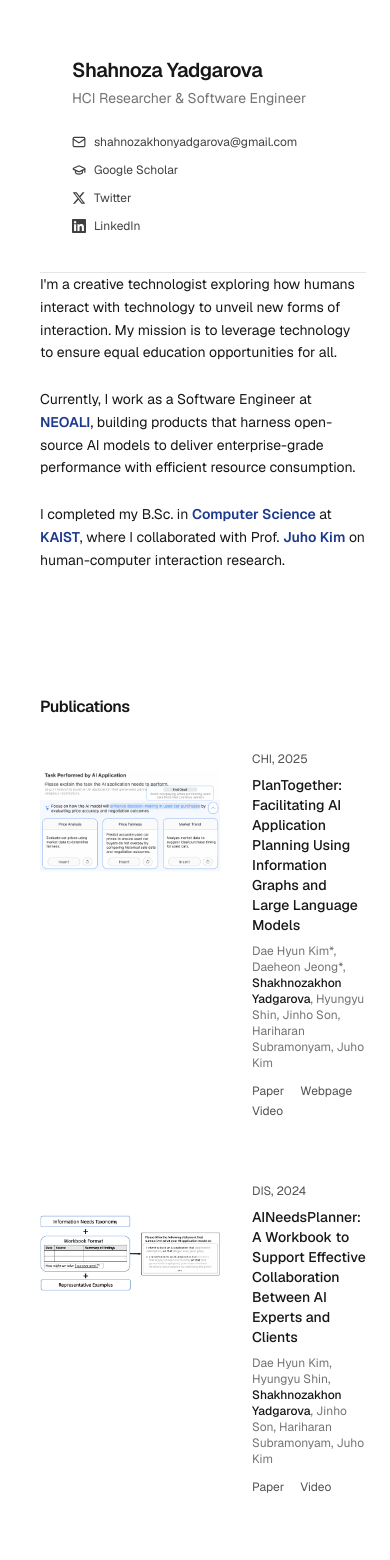
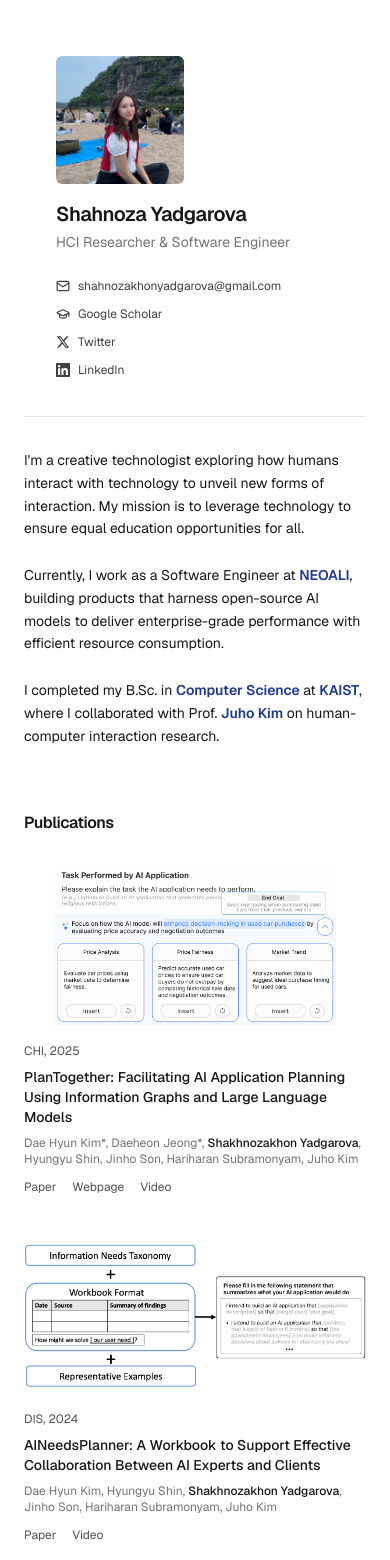
Before and after one commit to shahnozayadgar/noza, a Next.js app: page / in a window 390 px wide. Shown: the top 1560 px of the page. Built offline with nearby package versions, Linux system fonts and the light colour scheme.

Commit message:
fix(layout): improve mobile responsiveness for header, publications, and spacing

```diff
--- a/app/layout.tsx
+++ b/app/layout.tsx
@@ -29,9 +29,9 @@ export default function RootLayout({
       lang="en"
       className={`${geistSans.variable} ${geistMono.variable} h-full scroll-smooth antialiased`}
     >
-      <body className="mx-auto flex min-h-full max-w-[1440px] flex-col bg-white pt-6 pr-6 pl-10 text-neutral-900 lg:flex-row lg:pt-18 lg:pr-16 lg:pl-32">
+      <body className="mx-auto flex min-h-full max-w-[1440px] flex-col bg-white px-6 pt-6 text-neutral-900 lg:flex-row lg:pt-18 lg:pr-16 lg:pl-32">
         <Header />
-        <main className="w-full max-w-4xl flex-1 pb-12 lg:pt-8 lg:pb-16 lg:pl-16">
+        <main className="w-full max-w-4xl flex-1 pt-8 pb-12 lg:pt-8 lg:pb-16 lg:pl-16">
           {children}
         </main>
         <Analytics />
--- a/app/page.tsx
+++ b/app/page.tsx
@@ -8,7 +8,7 @@ const AUTHOR_NAME = "Shakhnozakhon Yadgarova";
 export default function HomePage() {
   return (
     <FadeIn>
-      <div className="max-w-2xl space-y-31">
+      <div className="max-w-2xl space-y-16 lg:space-y-31">
         <section id="about" className="scroll-mt-16 space-y-6">
           <p className="text-sm leading-relaxed text-neutral-900">
             I&apos;m a creative technologist exploring how humans interact with
@@ -68,7 +68,7 @@ export default function HomePage() {
           {publications.length === 0 ? (
             <p className="text-neutral-500">No publications yet.</p>
           ) : (
-            <ul className="space-y-16">
+            <ul className="space-y-10 sm:space-y-16">
               {publications.map((p) => {
                 const links = [
                   ...(p.links ?? []),
@@ -77,15 +77,14 @@ export default function HomePage() {
                     : []),
                 ];
                 return (
-                <li key={p.slug} className="flex gap-8">
-                  <div className="relative h-35 w-45
-                   shrink-0 overflow-hidden rounded-md bg-white">
+                <li key={p.slug} className="flex flex-col gap-4 sm:flex-row sm:gap-8">
+                  <div className="relative h-40 w-full shrink-0 overflow-hidden rounded-md bg-white sm:h-35 sm:w-45">
                     {p.image ? (
                       <Image
                         src={withBasePath(p.image)}
                         alt={p.title}
                         fill
-                        sizes="180px"
+                        sizes="(min-width: 640px) 180px, 100vw"
                         className="object-contain"
                         unoptimized
                       />
--- a/components/Header.tsx
+++ b/components/Header.tsx
@@ -11,7 +11,7 @@ export default function Header() {
     <aside className="w-full shrink-0 border-b border-neutral-200 lg:sticky lg:top-0 lg:h-screen lg:w-80 lg:border-b-0">
       <div className="flex h-full flex-col justify-between gap-8 p-8">
         <div className="space-y-4">
-          <div className="hidden w-full overflow-hidden rounded-md bg-white lg:block lg:h-72">
+          <div className="h-32 w-32 overflow-hidden rounded-md bg-white lg:h-72 lg:w-full">
             <Image
               src={withBasePath("/images/profile/profile.jpeg")}
               alt="Shahnoza Yadgarova"
```
